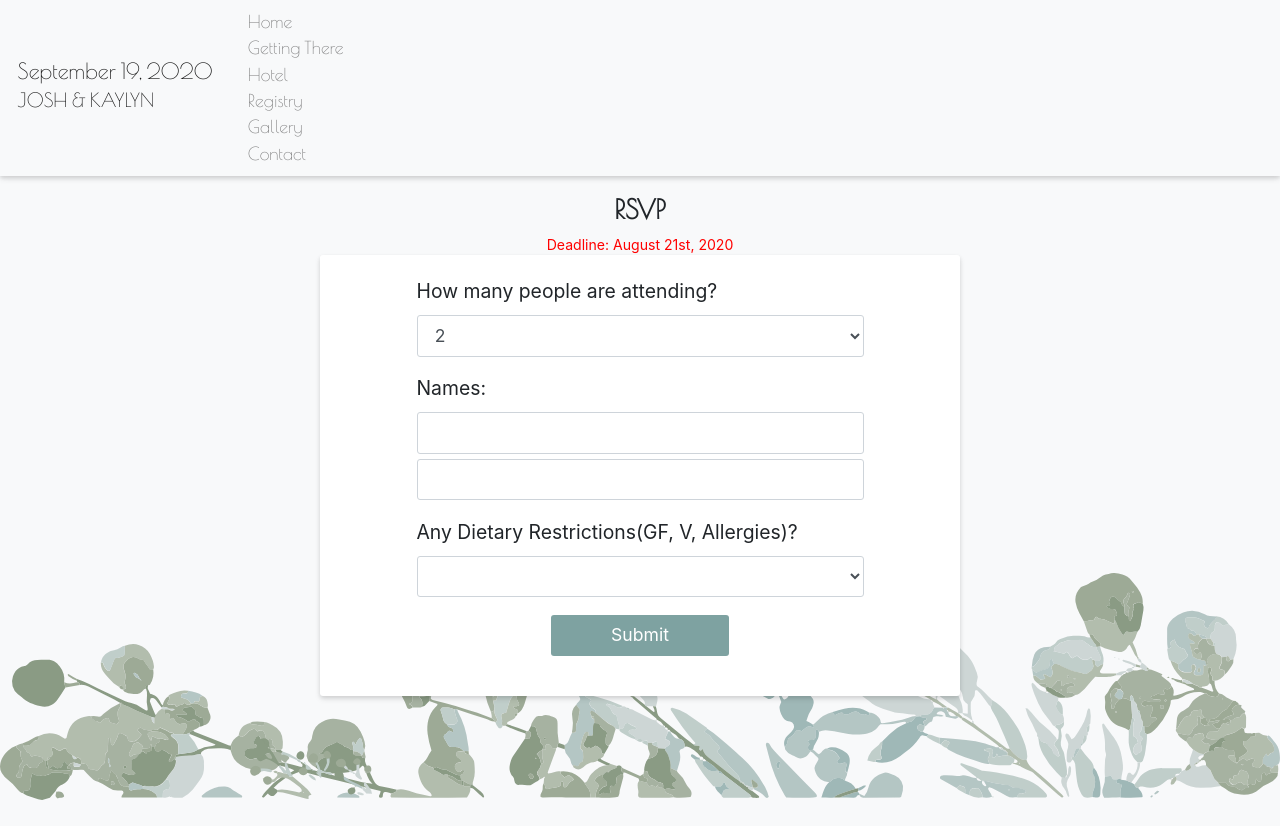
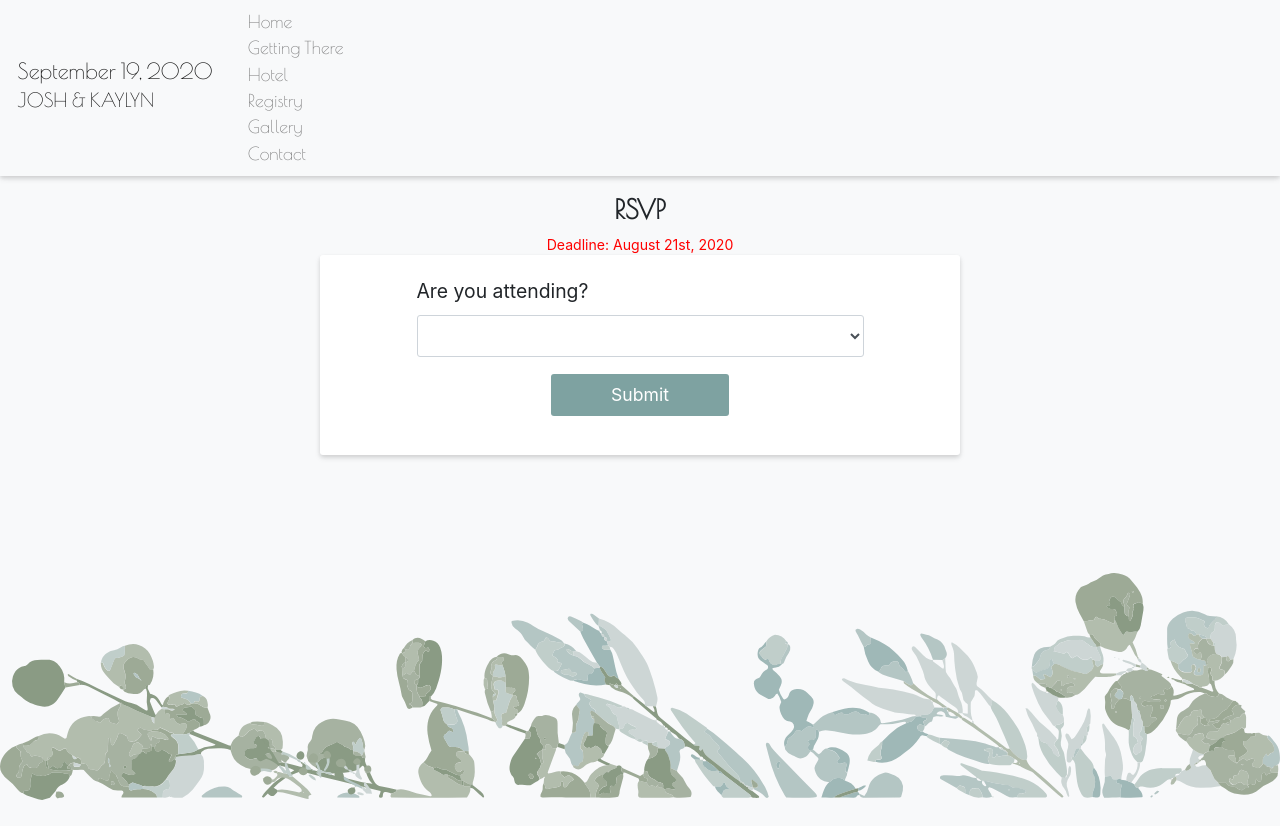
Before and after one commit to joshforcier/rsvp, a Vue app: page /RSVP in a window 1280 px wide. Built offline with nearby package versions, Linux system fonts and the light colour scheme; what vue-gallery, vue-sweetalert2, vuefire would draw is missing.

Commit message:
attend/not attend

```diff
--- a/src/components/RSVP.vue
+++ b/src/components/RSVP.vue
@@ -8,6 +8,27 @@
         </div>
         <div class="card-body">
             <form @submit.prevent="addRsvp">
+                <div class="form-group">
+                    <div class="form-item">
+                        <label>Are you attending?</label>
+                        <select
+                            required
+                            class="form-control"
+                            v-model="attending.value"
+                            @change="onChange(attending.value)"
+                        >
+                            <option
+                                v-for="(option, index) in attending"
+                                :key="index"
+                                :value="option.value"
+                            >
+                                {{ option.text }}
+                            </option>
+                        </select>
+                    </div>
+                </div>
+
+                <div v-if="attending.value">
                     <div class="form-group">
                         <div class="form-item">
                             <label>How many people are attending?</label>
@@ -55,7 +76,6 @@
                             </select>
                         </div>
                     </div>
-
                     <div
                         class="form-group"
                         v-if="diet === true"
@@ -70,7 +90,20 @@
                             />
                         </div>
                     </div>
-
+                </div>
+                <div v-if="attending.value === false">
+                    <div class="form-group">
+                        <div class="form-item">
+                            <label>Name:</label>
+                            <input
+                                required
+                                v-model="newRsvp.name"
+                                type="text"
+                                class="form-control names"
+                            />
+                        </div>
+                    </div>
+                </div>
                 <div class="form-group">
                     <input
                         type="submit"
@@ -95,10 +128,15 @@ export default {
     },
     data () {
         return {
+            attending: [
+                { text: 'Will attend' , value: true },
+                { text: 'Will not attend' , value: false },
+            ],
             selected: {
                 number: 2,
             },
             newRsvp: {
+                isAttending: "",
                 name: [],
                 dietRestrictions: "",
                 type: String,
@@ -112,6 +150,7 @@ export default {
     methods: {
         addRsvp() {
             this.$firebaseRefs.rsvp.push({
+                attending: this.attending.value,
                 name: this.newRsvp.name,
                 dietRestrictions: this.newRsvp.dietRestrictions,
             });
@@ -125,6 +164,9 @@ export default {
                 timer: 1500,
                 showConfirmButton: false,
             });
+        },
+        onChange(value) {
+            this.newRsvp.isAttending = value;
         },
     },
 }
--- a/src/components/Results.vue
+++ b/src/components/Results.vue
@@ -1,11 +1,15 @@
 <template>
     <div>
-        Total Count: {{ count }}
+        Total Attending: {{ attending }}
+        <br />
+        Total Not Attending: {{ notAttending }}
         <ol>
             <li
                 v-for="(data, index) in rsvp"
                 :key="index"
             >
+                <div v-if="data.attending">
+                    <div style="color: green;">ATTENDING</div>
                     <div
                         v-for="(name, index) in data.name"
                         :key="index"
@@ -16,6 +20,13 @@
                     </div>
                     <div v-if="data.dietRestrictions">
                         Diet Restrictions: {{ data.dietRestrictions }}
+                    </div>
+                </div>
+                <div v-if="!data.attending">
+                    <div style="color: red;">NOT ATTENDING</div>
+                    <div v-if="data.name">
+                        {{ data.name }}
+                    </div>
                 </div>
             </li>
         </ol>
@@ -37,12 +48,23 @@ export default {
         }
     },
     computed: {
-        count() {
+        attending() {
             const data = this.rsvp;
             let count = 0;
             Object.entries(data).forEach(([key, value]) => {
-                if (value.name && value.name.length > 0) {
+                if (value.attending && value.name && value.name.length > 0) {
                     count += value.name.filter(Boolean).length;
+                }
+            });
+
+            return count;
+        },
+        notAttending() {
+            const data = this.rsvp;
+            let count = 0;
+            Object.entries(data).forEach(([key, value]) => {
+                if (!value.attending && value.name && value.name.length > 0) {
+                    count ++;
                 }
             });
 
```
Lines whose indentation alone changed are shown as unchanged.
